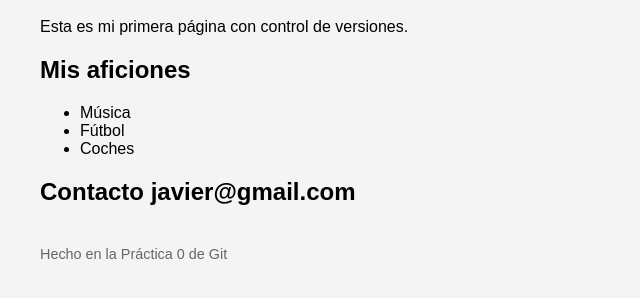
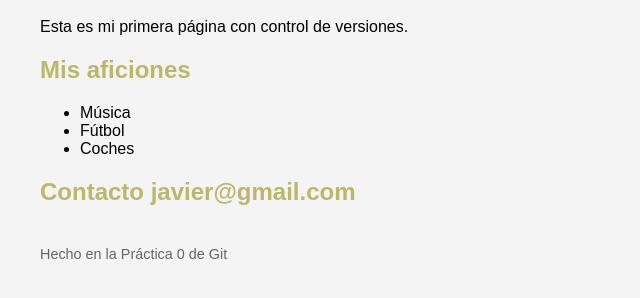
Before and after one commit to Javier676767/ProyectoIntermodular, a plain HTML site: page index.html in a window 1280 px wide. Shown: the part 80-378 px from the top of the page, without its empty margins (0-640 px from the left). Drawn offline with Linux system fonts and the light colour scheme.

Commit message:
Añadir estilo a h2

```diff
--- a/estilos.css
+++ b/estilos.css
@@ -13,3 +13,7 @@ footer {
   color: #666666;
   font-size: 0.9em;
 }
+
+h2 {
+  color: darkkhaki;
+}
```
